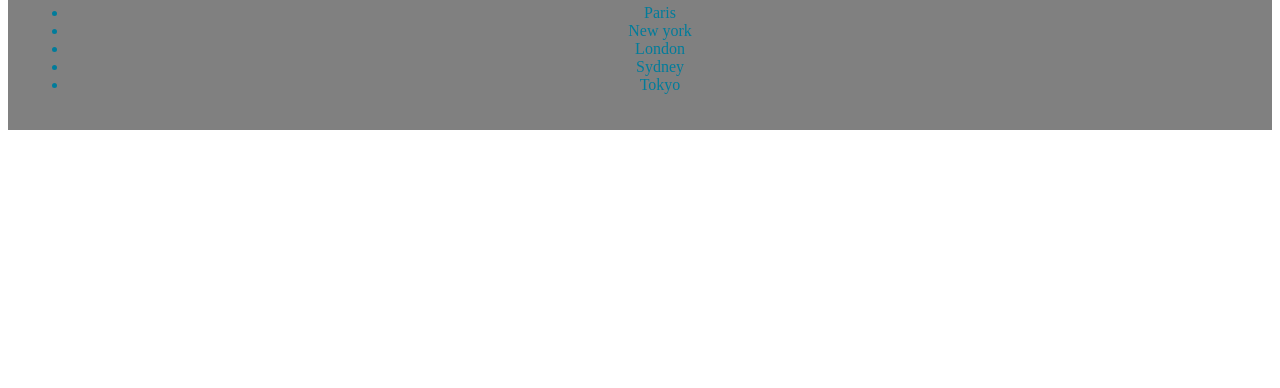
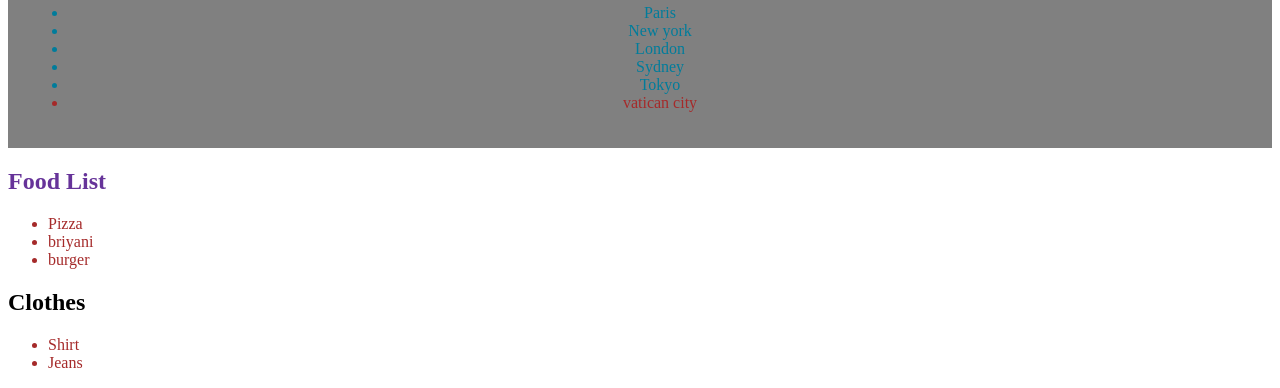
Before and after one commit to MD-ARAFATH/Learn-DOM, a plain HTML site: page index.html in a window 1280 px wide. Shown: the part 542-930 px from the top of the page. Before the commit the page ends 800 px from the top, so only its background shows below. Drawn offline with Linux system fonts and the light colour scheme.

Commit message:
five commit

```diff
--- a/Styles/style.css
+++ b/Styles/style.css
@@ -2,7 +2,7 @@ h1 {
   color: rebeccapurple;
 }
 li {
-  color: tomato;
+  color: brown;
 }
 #fruit-title {
   color: black;
--- a/index.html
+++ b/index.html
@@ -12,13 +12,14 @@
   </head>
   <body>
     <header>
+      <main id="main-container">
         <section>
           <h1>Welcome to my DOM</h1>
           <p>
             Lorem ipsum, dolor sit amet consectetur adipisicing elit. Aliquid
-          autem, animi culpa repudiandae soluta cumque perspiciatis aspernatur,
-          vel libero maiores beatae rerum laboriosam veritatis earum sint id
-          ratione illo dolore.
+            autem, animi culpa repudiandae soluta cumque perspiciatis
+            aspernatur, vel libero maiores beatae rerum laboriosam veritatis
+            earum sint id ratione illo dolore.
           </p>
           <ul>
             <li>jalai set</li>
@@ -37,7 +38,7 @@
         </section>
         <section id="Places-container" class="large-text">
           <h1 id="Places-title">Places i like to visit</h1>
-        <ul>
+          <ul id="places-list">
             <li class="important-place">Paris</li>
             <li class="important-place">New york</li>
             <li class="important-place">London</li>
@@ -45,10 +46,12 @@
             <li class="important-place">Tokyo</li>
           </ul>
         </section>
+      </main>
     </header>
     <script defer src="./js/dom.js"></script>
     <script defer src="./js/stylein.js"></script>
   </body>
   <script defer src="js/dom.js"></script>
   <script defer src="js/stylein.js"></script>
+  <script defer src="js/append.js"></script>
 </html>
--- /dev/null
+++ b/js/append.js
@@ -0,0 +1,47 @@
+//1.where do add
+const placesList = document.getElementById("places-list");
+
+//2.what to add
+const li = document.createElement("li");
+li.innerText = "vatican city";
+
+//3.add the child
+placesList.appendChild(li);
+
+//1.where do add
+const mainContainer = document.getElementById("main-container");
+
+//what to be added
+const section = document.createElement("section");
+const h1 = document.createElement("h1");
+h1.innerText = "Food List";
+section.appendChild(h1);
+
+const ul = document.createElement("ul");
+const li1 = document.createElement("li");
+li1.innerText = "Pizza";
+ul.appendChild(li1);
+
+const li2 = document.createElement("li");
+li2.innerText = "briyani";
+ul.appendChild(li2);
+
+const li3 = document.createElement("li");
+li3.innerText = "burger";
+ul.appendChild(li3);
+
+section.appendChild(ul);
+
+mainContainer.appendChild(section);
+
+//section innner html directly
+const sectionDress = document.createElement("section");
+sectionDress.innerHTML = `
+<h2>Clothes</h2>
+<ul>
+    <li>Shirt</li>
+    <li>Jeans</li>
+</ul>
+
+`;
+mainContainer.appendChild(sectionDress);
--- a/js/stylein.js
+++ b/js/stylein.js
@@ -10,3 +10,5 @@ for (const section of sections) {
 let PlacesContainer = document.getElementById("Places-container");
 PlacesContainer.classList.add("text-center");
 PlacesContainer.classList.remove("large-text");
+
+const placesNew = placesUL.appendChlid(li);
```
Lines whose indentation alone changed are shown as unchanged.
